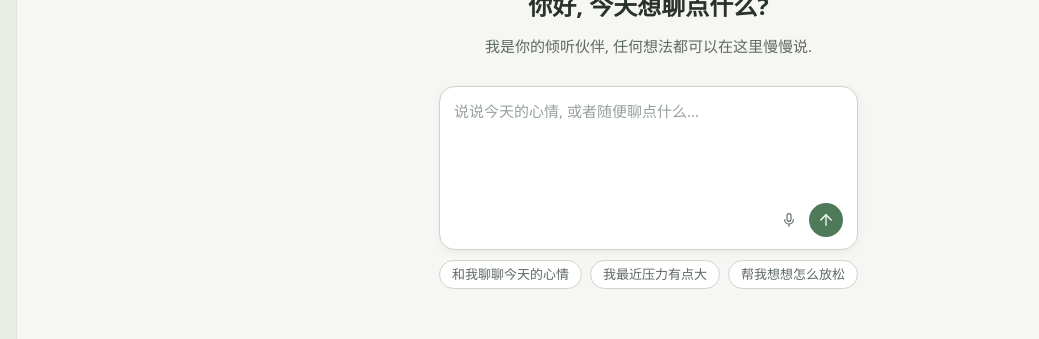
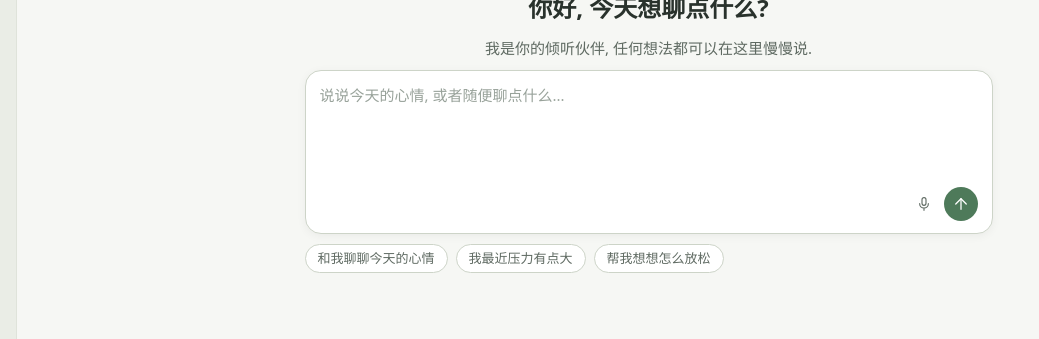
Before and after one commit to KurvCygnus/soul_notes, a React (Vite) app in the folder frontend/: page / in a window 1280 px wide. Shown: the part 266-605 px from the top of the page, without its empty margins (0-1039 px from the left). Built offline with nearby package versions, Linux system fonts and the light colour scheme; no server answers.

Commit message:
fix: hero 收缩包裹钳死输入框宽度 (显式定宽 720px)

```diff
--- a/frontend/src/styles/base.css
+++ b/frontend/src/styles/base.css
@@ -203,7 +203,8 @@ button.sidebar-row { border: none; background: none; color: var(--ink); font: in
 .composer-send { display: inline-flex; align-items: center; justify-content: center; width: 34px; height: 34px; flex: none; border: none; border-radius: 50%; background: var(--brand); color: var(--brand-ink); padding: 0; }
 .composer-send:hover { filter: brightness(1.08); }
 .composer-send:disabled { opacity: .5; cursor: not-allowed; }
-.hero-box .composer-wrap { margin: 28px auto 0; max-width: 720px; }
+.hero-box { width: min(720px, 100%); }  //* 走查修正: place-items:center 使 hero 收缩包裹, 必须显式定宽否则输入框被 chips 行宽度钳死.
+.hero-box .composer-wrap { margin: 28px auto 0; max-width: none; }
 .crisis-lead { margin: 0; color: var(--muted); }
 .crisis-card { padding: 16px; }
 .crisis-card h3 { margin: 0 0 8px; font-size: 16px; }
```
